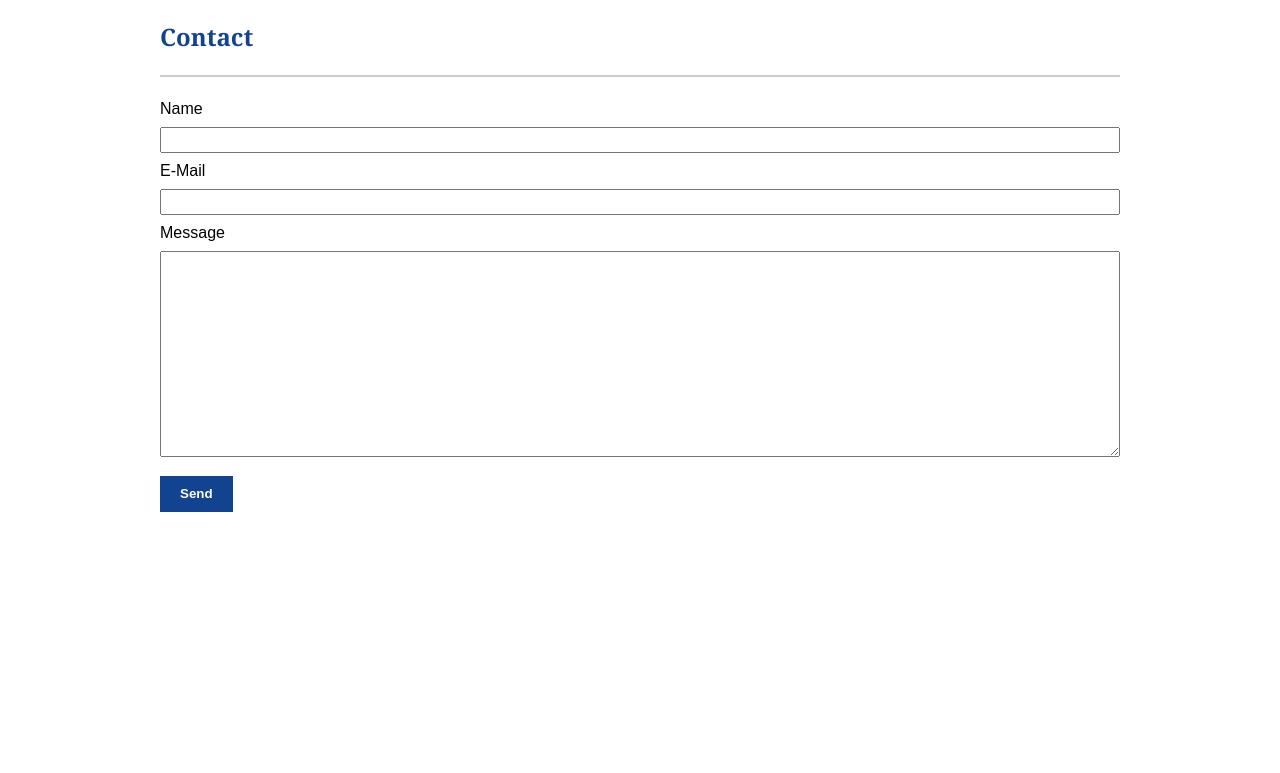
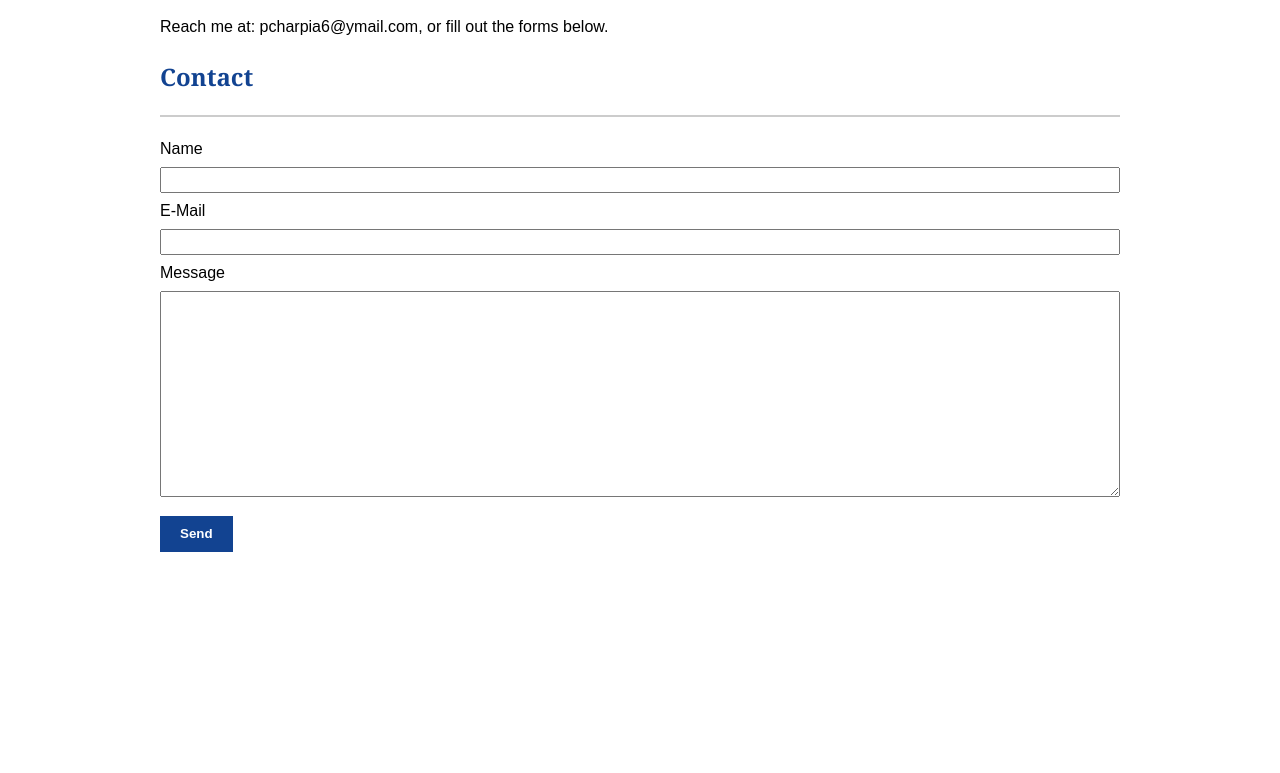
Before and after one commit to pcharpia6/portfolio, a plain HTML site: page contact.html in a window 1280 px wide. Shown: the part 102-875 px from the top of the page. Before the commit the page ends 835 px from the top, so only its background shows below. Drawn offline with Linux system fonts and the light colour scheme.

Commit message:
added a note including my e-mail address

```diff
--- a/contact.html
+++ b/contact.html
@@ -26,7 +26,7 @@
 
             <section class="content">
                 <div class="container">
-
+                    <p>Reach me at: pcharpia6@ymail.com, or fill out the forms below.</p>
                     <h2>Contact</h2>
                     <!-- TODO: Netlify? -->
                     <form action="https://formspree.io/pcharpia6@ymail.com" method="POST">
```
